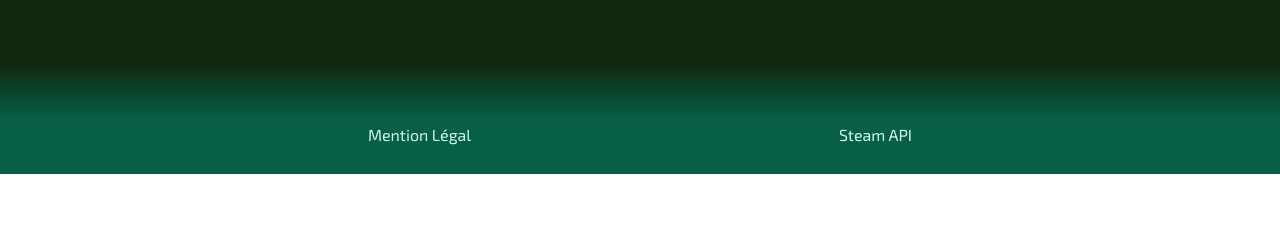
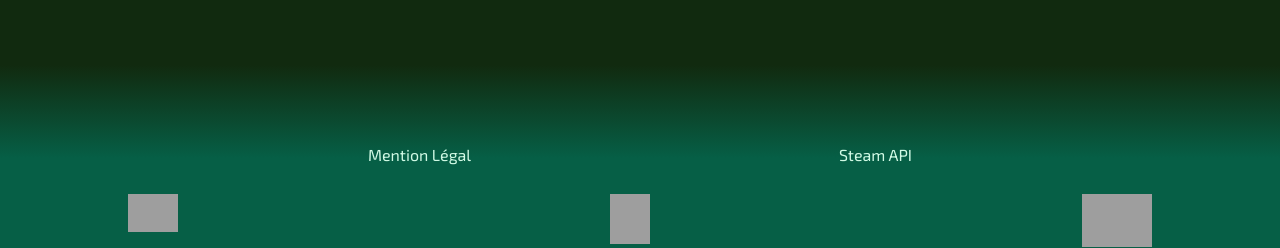
Before and after one commit to Maxime-Ltr/Top-Gaming, a plain HTML site: page home.html in a window 1280 px wide. Shown: the part 1512-1760 px from the top of the page. Before the commit the page ends 1686 px from the top, so only its background shows below. Drawn offline with Linux system fonts and the light colour scheme; grey boxes are pictures that could not be loaded.

Commit message:
Ajout image footer + link image

```diff
--- a/home.css
+++ b/home.css
@@ -257,7 +257,7 @@
     /*Fond du footer*/
     .footer{
         background : linear-gradient(#112A0F, #065F46, #065F46);
-        padding-top: 60px;
+        padding-top: 80px;
         height: 100%;
     }
 
@@ -278,6 +278,8 @@
         position: relative;
         transform: all 300ms;
         padding-bottom: 30px;
+
+        animation: all 300ms;
     }
 
     /*Sytle des lien en survole*/
@@ -291,3 +293,30 @@
         color: #61c893;
         transform: translateY(1px);
     }
+
+    /*Style général des logos*/
+    .imageLien{
+        width: 80%;
+        margin: auto;
+        display: flex;
+        justify-content: space-between;
+    }
+
+    /*Style spécific des logos*/
+    .LogoGit{
+        width: 50px;
+    }
+
+    .LogoFigma{
+        width: 40px ;
+        height: 50px;
+    }
+    .LogoAgora{
+        width: 70px;
+
+    }
+
+    /*Style logo survol*/
+    .IconFooter:active{
+        transform: translateY(1px);
+    }
--- a/home.html
+++ b/home.html
@@ -77,10 +77,18 @@
 
 
     <div class="footer">
+        <!-- Ajout texte lien-->
         <div class="lien">
         <a href="teste.html" class="Link" class="mentionLegal">Mention Légal</a>
         <a href="https://steamcommunity.com/dev?l=french" class="Link" class="APIUse">Steam API</a>
         </div>
+
+        <!-- Ajout image lien-->
+         <div class="imageLien">
+            <a href="https://github.com/Maxime-Ltr/Top-Gaming/commits/home-page/"><img class="LogoGit IconFooter" src="https://i.goopics.net/c8g1mg.png"></a>
+            <a href="https://www.figma.com/site/j1Zu6oRZQ7zdoYrUrBbfU9/TOP-Gaming?node-id=0-1&t=opI0Ek3x3rGUyA3d-1"><img class="LogoFigma IconFooter" src="https://i.goopics.net/3ys5st.png"></a>
+            <a href="https://lyc-agora-puteaux.ac-versailles.fr/"><img class="LogoAgora IconFooter" src="https://i.goopics.net/lqfa6y.png"></a>
+         </div>
     </div>
 </body>
 </html>
```
Also changed, not shown: Picture/LogoAgora.png (added), Picture/LogoFigma.png (added), Picture/LogoGitHub.png (added), legalMention.html (renamed from teste.html), 2 other files.
